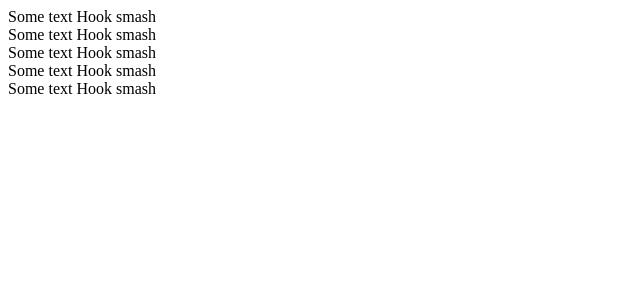
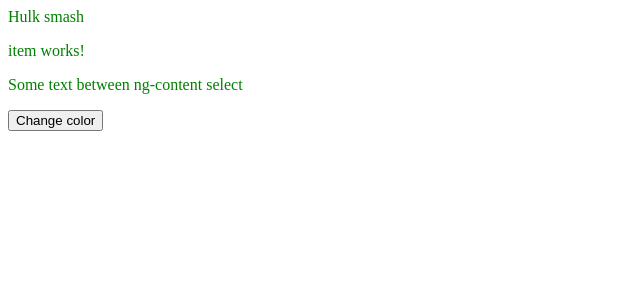
Before and after one commit to Hook-Da/angular-screen-cast, an Angular app: page / in a window 1280 px wide. Shown: the top 300 px of the page, without its empty margins (0-640 px from the left). Built offline with nearby package versions, Linux system fonts and the light colour scheme.

Commit message:
Экспорт директивы через ссылку #

```diff
--- a/src/app/app.component.html
+++ b/src/app/app.component.html
@@ -1,21 +1,6 @@
-<div *ngFor="let i of [1,2,3,4,5,6]">
-  <div *appDelay="i">Some text Hook smash</div>
+<div appColory #colory="colory">
+  <!-- Таким образом он поместит в ссылку не только элемент но и контроллер(класс) из директивы -->
+  Hulk smash
 </div>
-<!-- Как это работает под копотом ангуляра
-    <div *appDelay="i">Some text Hook smash</div>
-    Внутри ангуляр увидел такую разметку и делает следующее
-    Он обрамляет все в ng-template
-    <ng-template [appDelay]="delay"></ng-template>
-    И на сам ng-template он уже ставит простую аттрибут директиву
-    по этому имени.
-    Это абсолютно идентичные записи
-
-      <div *appDelay="i"></div> === <ng-template [appDelay]="delay"></ng-template>
-
-    И теперь из этой записи у нас видно откуда появляется template
-    в файле delay.directive.ts
-    template - это содержимое ng-template
-
-    В то время как view-container является самим ng-template-ом
- -->
-  <ng-template [appDelay]="delay"></ng-template>
+<app-item appColory #colory2="colory"></app-item>
+<button (click)="colory.setRandomColor();colory2.setRandomColor()">Change color</button>
--- a/src/app/colory.directive.ts
+++ b/src/app/colory.directive.ts
@@ -1,14 +1,23 @@
 import { Directive, HostBinding, HostListener} from '@angular/core';
 
 @Directive({
-  selector: '[appColory]'
+  selector: '[appColory]',
+  exportAs: 'colory'
 })
+/*
+*  У директивы есть свойство exportAs с помощью которого мы можем указать
+*  с каким именем мы хотим экспортировать наш класс
+*/
 export class ColoryDirective {
 	@HostBinding('style.color') myColor: string;
 
 	@HostListener('click',['$events'])changeColor(event){
-		this.myColor = '#'+Math.floor(Math.random()*16777215).toString(16);
+		this.setRandomColor();
 	}
+
+  setRandomColor(){
+     this.myColor = '#'+Math.floor(Math.random()*16777215).toString(16);
+  }
 
   constructor() {
   	this.myColor = 'red';
```
